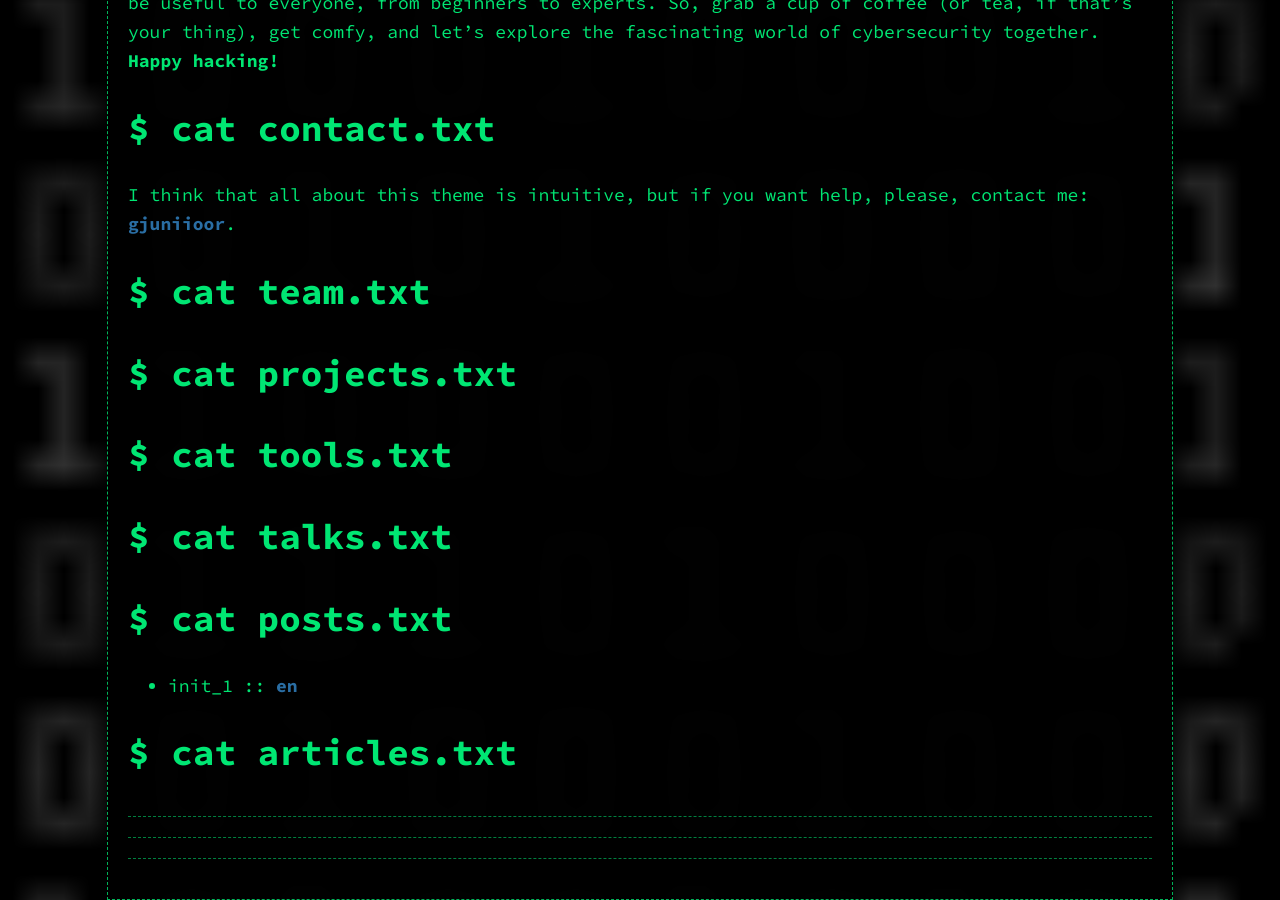
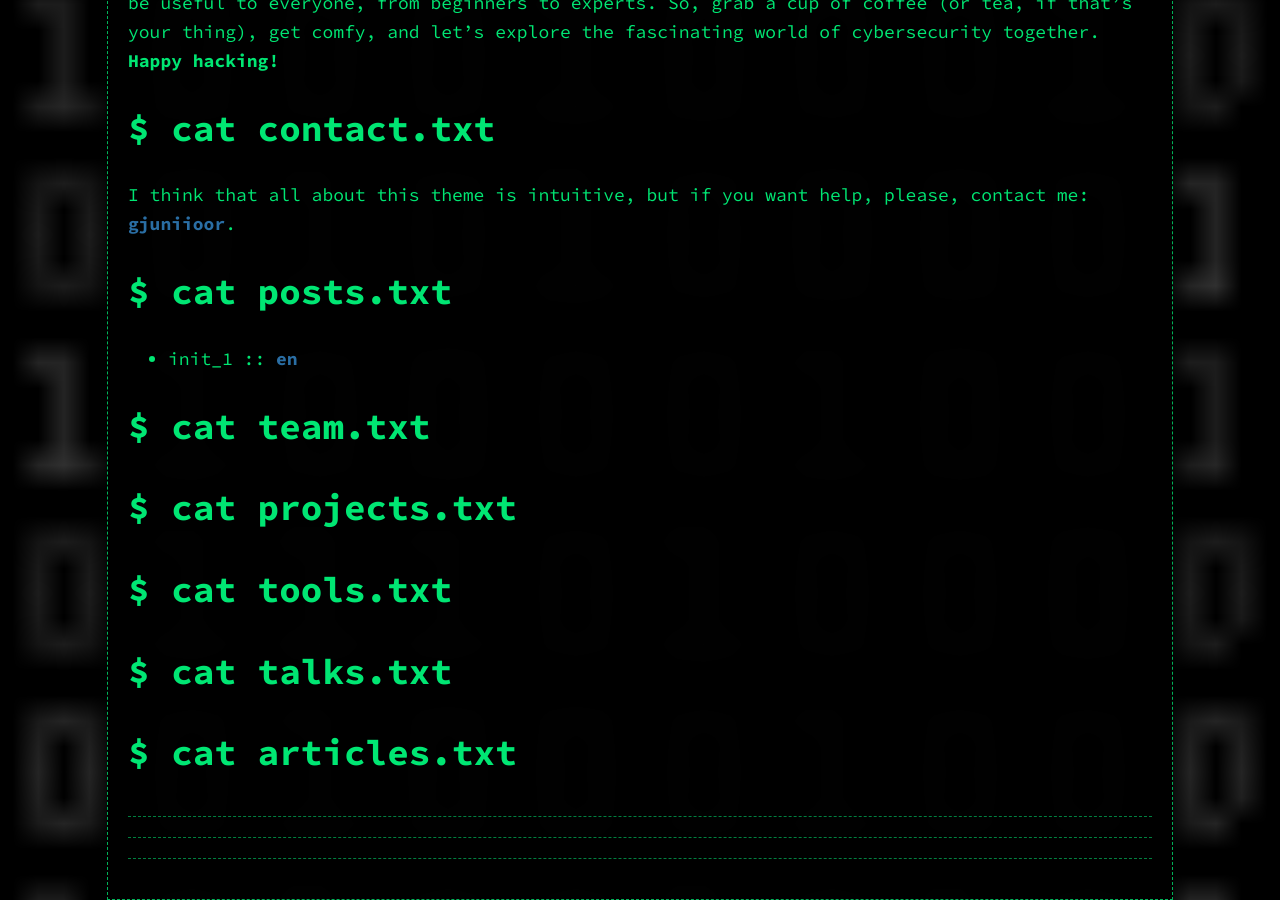
Before and after one commit to Het-Joshi/robots_txt, a Jekyll site: the page built from index.md, in a window 1280 px wide and 900 px high, scrolled down 930 px. Built offline with Jekyll 4.4.1, drawn with Linux system fonts in a browser that asks for light colours; our own code applies the rules of GitHub Pages for plain Markdown files.

Commit message:
Update index.md

```diff
--- a/index.md
+++ b/index.md
@@ -13,6 +13,19 @@ Namaste, welcome to my blog **robots.txt**! I started this blog in an effort to
 {:id="contact"}
 
 I think that all about this theme is intuitive, but if you want help, please, contact me: [gjuniioor](https://github.com/gjuniioor).
+
+
+
+# $ cat posts.txt
+{:id="posts"}
+
+<ul>
+{% for post in site.categories.posts %}
+  <li>{{ post.title }} :: <a href="{{ site.baseurl }}{{ post.url }}" title="{{ post.description }}">en</a></li>
+{% endfor %}
+</ul>
+
+
 
 # $ cat team.txt
 {:id="team"}
@@ -56,15 +69,6 @@ I think that all about this theme is intuitive, but if you want help, please, co
 {% endfor %}
 </ul>
 
-# $ cat posts.txt
-{:id="posts"}
-
-<ul>
-{% for post in site.categories.posts %}
-  <li>{{ post.title }} :: <a href="{{ site.baseurl }}{{ post.url }}" title="{{ post.description }}">en</a></li>
-{% endfor %}
-</ul>
-
 # $ cat articles.txt
 {:id="articles"}
 
```
